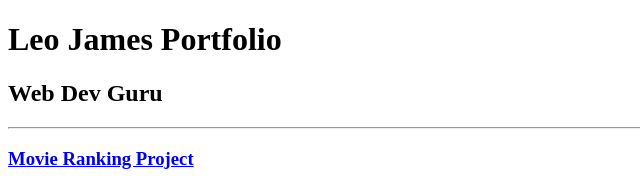
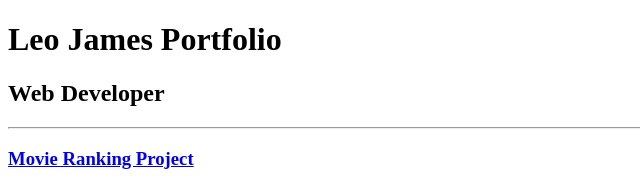
Before and after one commit to Leo16sea/html-portfolio, a plain HTML site: page index.html in a window 1280 px wide. Shown: the top 185 px of the page, 0-640 px from the left. Drawn offline with Linux system fonts and the light colour scheme.

Commit message:
Update index.html

```diff
--- a/index.html
+++ b/index.html
@@ -7,7 +7,7 @@
     </head>
         <Body>
             <h1>Leo James Portfolio</h1>
-            <h2>Web Dev Guru </h2>
+            <h2>Web Developer </h2>
             <hr/>
            <h3><a href="./public/movie-ranking.html">Movie Ranking Project</a></h3>
             <img src="./assets/images/Leo-moive-list.png" height="300" atl ="movie ranking project preview"/>
```
